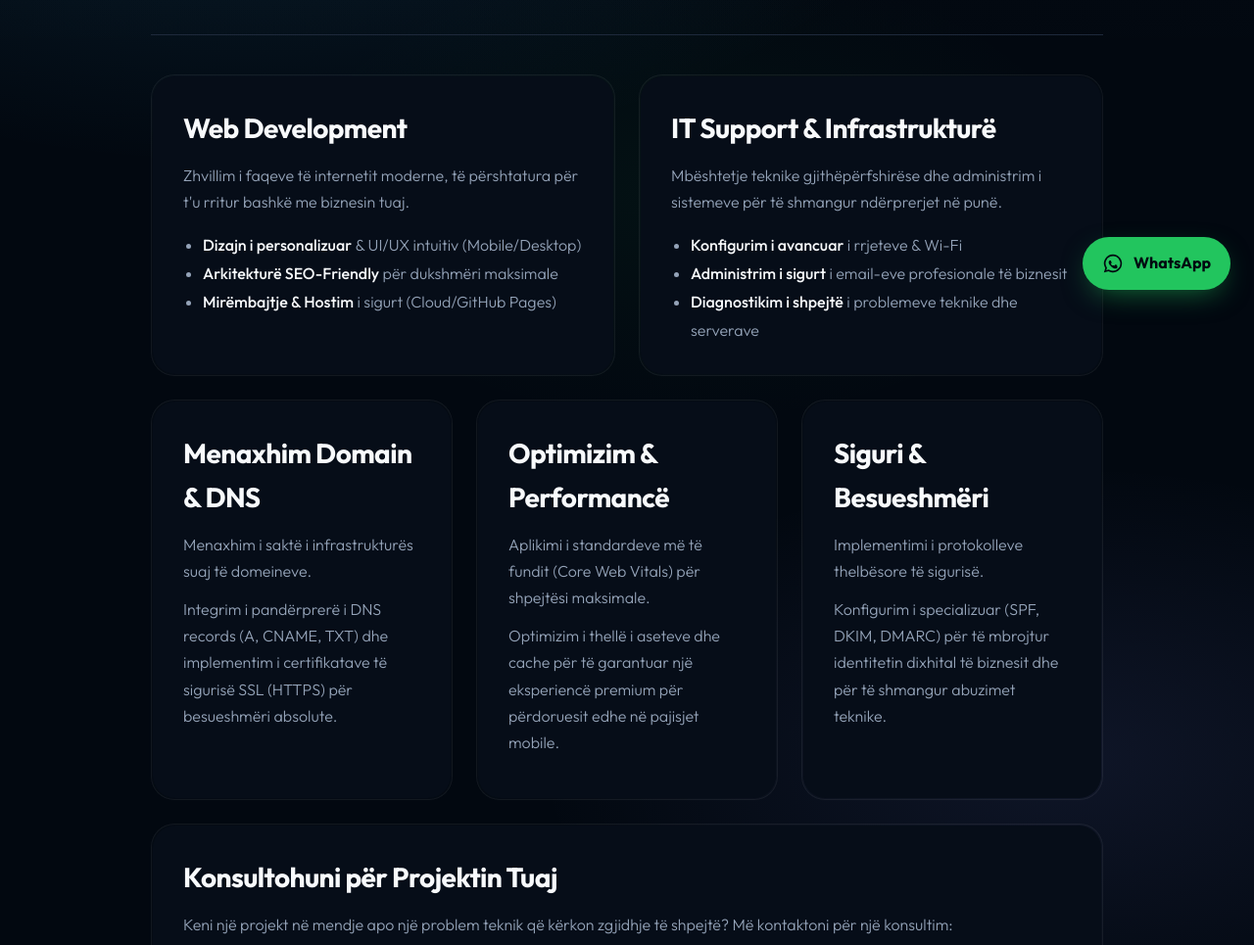
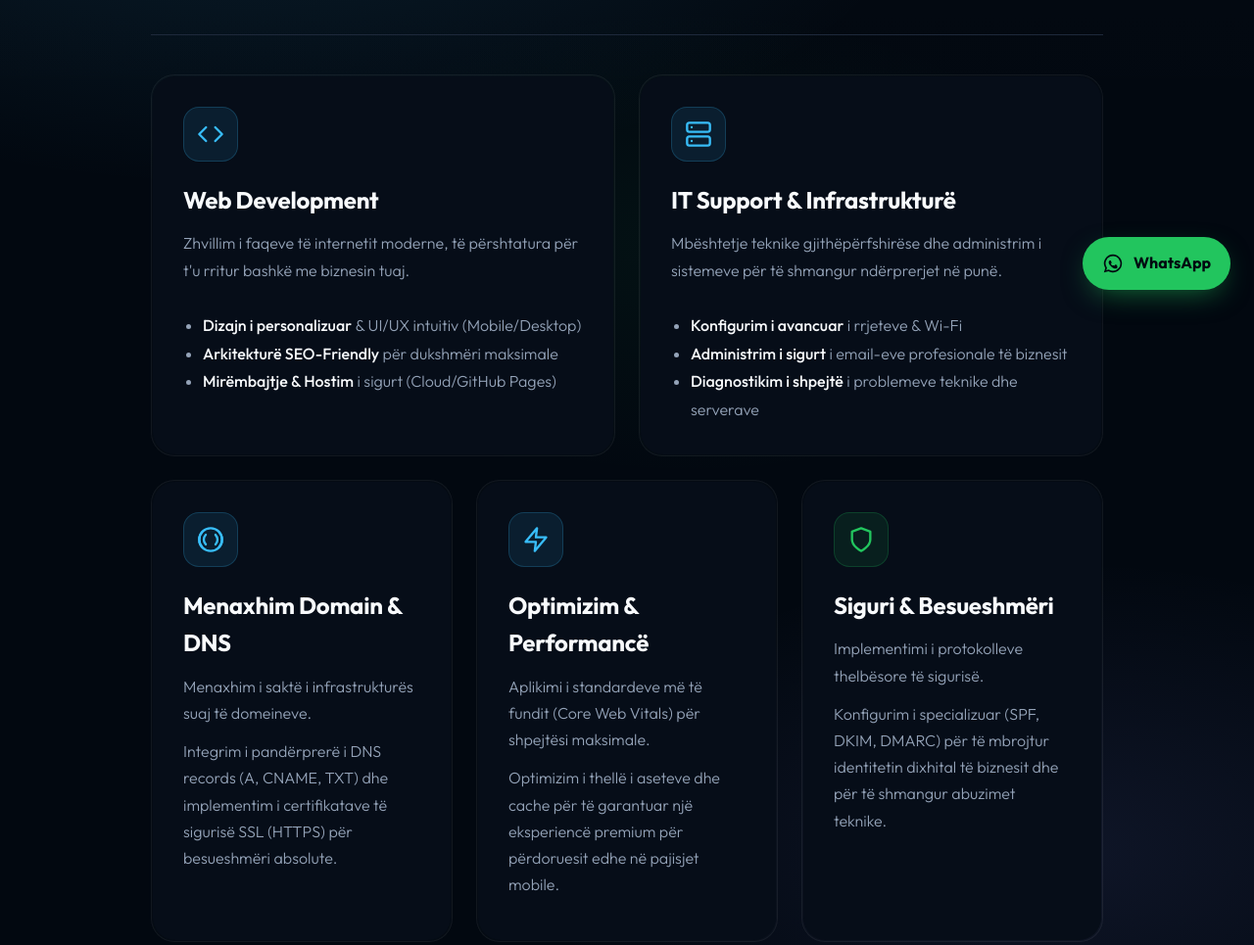
Before and after one commit to FlamurJashari/flamurjashari.com, a plain HTML site: page index.html in a window 1280 px wide. Shown: the part 480-1445 px from the top of the page at 98% size. Drawn offline with Linux system fonts and the light colour scheme.

Commit message:
Add card icons and update card layout styles

```diff
--- a/index.html
+++ b/index.html
@@ -255,6 +255,9 @@
       -webkit-backdrop-filter: blur(10px);
       position:relative;
       overflow:hidden;
+      display: flex;
+      flex-direction: column;
+      align-items: flex-start;
     }
 
     .card::before{
@@ -285,11 +288,36 @@
 
     .card:hover::before{opacity:1}
 
+    /* SHTUAR: Stili për ikonat brenda kartave */
+    .card-icon {
+        display: inline-flex;
+        align-items: center;
+        justify-content: center;
+        width: 56px;
+        height: 56px;
+        border-radius: 16px;
+        background: rgba(56,189,248, 0.1);
+        color: var(--accent);
+        margin-bottom: 20px;
+        border: 1px solid rgba(56,189,248, 0.2);
+    }
+    .card-icon svg {
+        width: 28px;
+        height: 28px;
+    }
+    /* Variacion për kartën e sigurisë (jeshile) */
+    .card.security .card-icon {
+         background: rgba(34,197,94, 0.1);
+         color: var(--ok);
+         border-color: rgba(34,197,94, 0.2);
+    }
+
+
     .card h2{
       margin:0 0 12px;
-      font-size: 28px;
+      font-size: 24px;
       font-weight: 700;
-      letter-spacing:-0.02em;
+      letter-spacing:-0.01em;
     }
 
     .card p{
@@ -480,6 +508,9 @@
 
     <section id="services" class="grid">
       <div class="card half reveal">
+        <div class="card-icon">
+            <svg xmlns="http://www.w3.org/2000/svg" width="24" height="24" viewBox="0 0 24 24" fill="none" stroke="currentColor" stroke-width="2" stroke-linecap="round" stroke-linejoin="round"><polyline points="16 18 22 12 16 6"></polyline><polyline points="8 6 2 12 8 18"></polyline></svg>
+        </div>
         <h2>Web Development</h2>
         <p>Zhvillim i faqeve të internetit moderne, të përshtatura për t'u rritur bashkë me biznesin tuaj.</p>
         <ul>
@@ -490,6 +521,9 @@
       </div>
 
       <div class="card half reveal">
+        <div class="card-icon">
+            <svg xmlns="http://www.w3.org/2000/svg" width="24" height="24" viewBox="0 0 24 24" fill="none" stroke="currentColor" stroke-width="2" stroke-linecap="round" stroke-linejoin="round"><rect x="2" y="2" width="20" height="8" rx="2" ry="2"></rect><rect x="2" y="14" width="20" height="8" rx="2" ry="2"></rect><line x1="6" y1="6" x2="6.01" y2="6"></line><line x1="6" y1="18" x2="6.01" y2="18"></line></svg>
+        </div>
         <h2>IT Support & Infrastrukturë</h2>
         <p>Mbështetje teknike gjithëpërfshirëse dhe administrim i sistemeve për të shmangur ndërprerjet në punë.</p>
         <ul>
@@ -500,18 +534,27 @@
       </div>
 
       <div class="card third reveal">
+        <div class="card-icon">
+            <svg xmlns="http://www.w3.org/2000/svg" width="24" height="24" viewBox="0 0 24 24" fill="none" stroke="currentColor" stroke-width="2" stroke-linecap="round" stroke-linejoin="round"><circle cx="12" cy="12" r="10"></circle><path d="M16.24 7.76a6 6 0 0 1 0 8.49m-8.48-.01a6 6 0 0 1 0-8.49m11.31-2.83a10 10 0 0 1 0 14.14m-14.14 0a10 10 0 0 1 0-14.14"></path></svg>
+        </div>
         <h2>Menaxhim Domain & DNS</h2>
         <p>Menaxhim i saktë i infrastrukturës suaj të domeineve.</p>
         <p class="muted">Integrim i pandërprerë i DNS records (A, CNAME, TXT) dhe implementim i certifikatave të sigurisë SSL (HTTPS) për besueshmëri absolute.</p>
       </div>
 
       <div class="card third reveal">
+        <div class="card-icon">
+            <svg xmlns="http://www.w3.org/2000/svg" width="24" height="24" viewBox="0 0 24 24" fill="none" stroke="currentColor" stroke-width="2" stroke-linecap="round" stroke-linejoin="round"><path d="M13 2L3 14h9l-1 8 10-12h-9l1-8z"></path></svg>
+        </div>
         <h2>Optimizim & Performancë</h2>
         <p>Aplikimi i standardeve më të fundit (Core Web Vitals) për shpejtësi maksimale.</p>
         <p class="muted">Optimizim i thellë i aseteve dhe cache për të garantuar një eksperiencë premium për përdoruesit edhe në pajisjet mobile.</p>
       </div>
 
-      <div class="card third reveal">
+      <div class="card third reveal security">
+        <div class="card-icon">
+            <svg xmlns="http://www.w3.org/2000/svg" width="24" height="24" viewBox="0 0 24 24" fill="none" stroke="currentColor" stroke-width="2" stroke-linecap="round" stroke-linejoin="round"><path d="M12 22s8-4 8-10V5l-8-3-8 3v7c0 6 8 10 8 10z"></path></svg>
+        </div>
         <h2>Siguri & Besueshmëri</h2>
         <p>Implementimi i protokolleve thelbësore të sigurisë.</p>
         <p class="muted">Konfigurim i specializuar (SPF, DKIM, DMARC) për të mbrojtur identitetin dixhital të biznesit dhe për të shmangur abuzimet teknike.</p>
@@ -570,9 +613,10 @@
       </div>
     </section>
 
-    <div class="footer reveal">
-      © <span id="y"></span> Flamur Jashari. Të gjitha të drejtat e rezervuara.
+      <div class="footer reveal">
+      © <span id="y"></span> Flamur Jashari. All rights reserved.
     </div>
+
   </main>
 
   <script>
```
